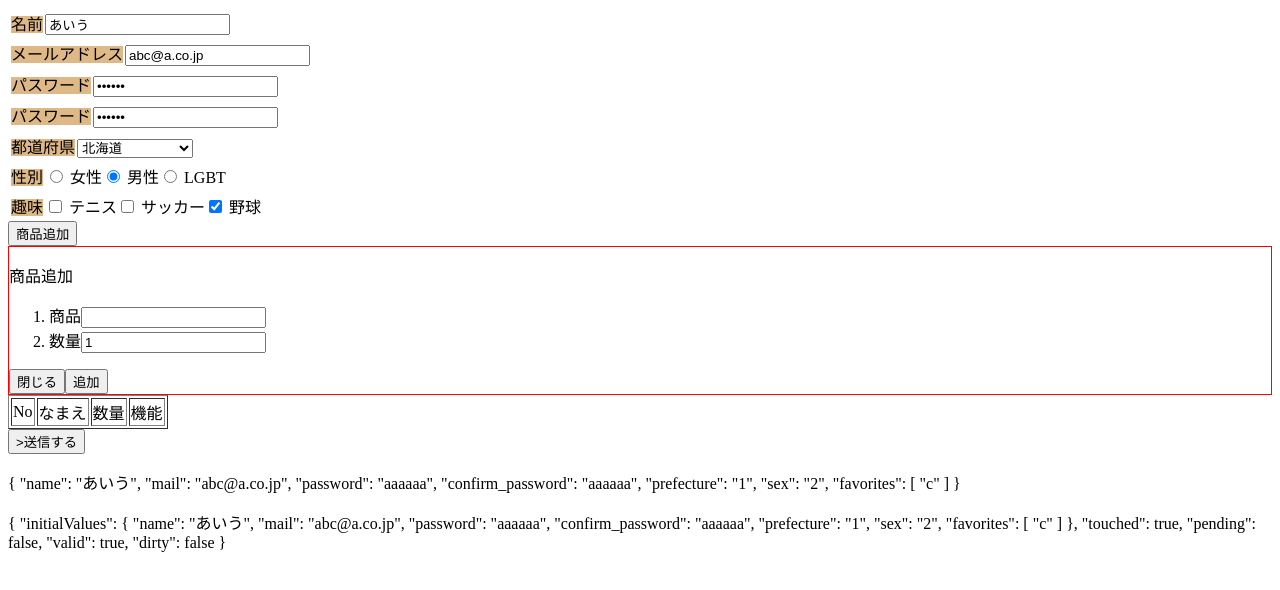
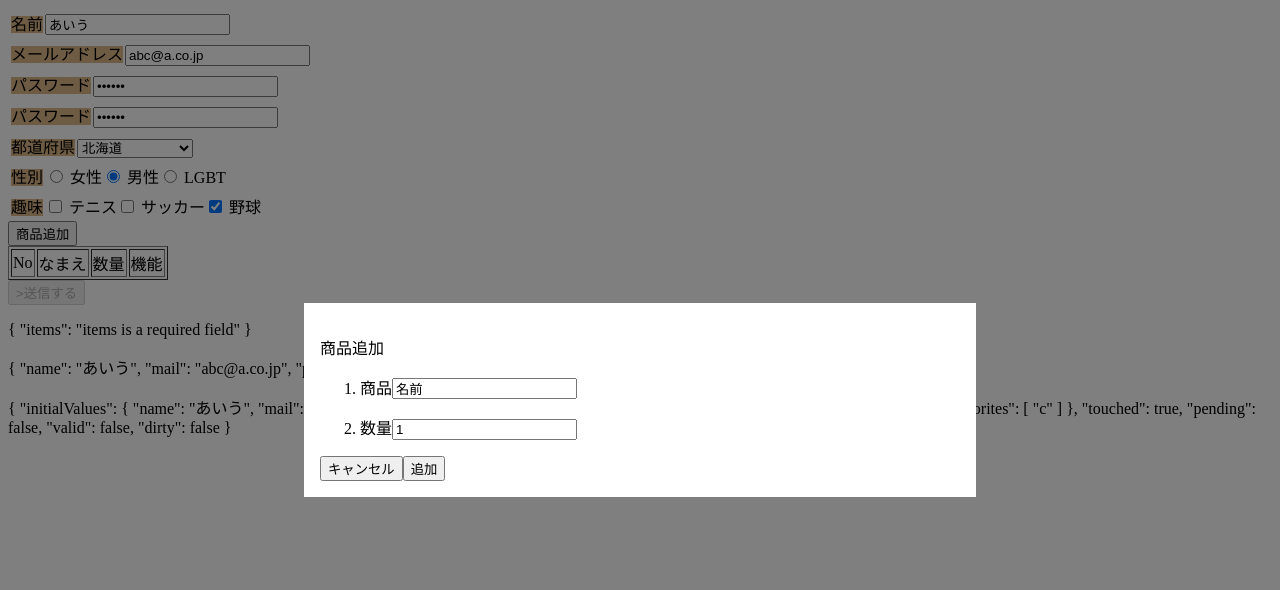
Before and after one commit to afurosan/vue-validation-form, a Vue app: page / in a window 1280 px wide. Both pictures are taken after a click on the button "商品追加". Shown: the top 590 px of the page. Built offline with nearby package versions, Linux system fonts and the light colour scheme.

Commit message:
今西アップ分(2/17)

```diff
--- a/src/components/templates/FormDetails.vue
+++ b/src/components/templates/FormDetails.vue
@@ -1,44 +1,68 @@
 <template>
-  <tr v-show="index!=0">
-    <td>{{ index }}</td>
-    <td>{{ item.name }}</td>
-    <td v-if="!isEdit">{{ item.quantity }}</td>
-    <td v-else><input type="number" :value="fs.quantity" @input="fs.quantity=$event.target.value"></td>
-    <td v-if="!isEdit"><button :disabled="isEdit" type="button" @click="isEdit=true">修正モード</button></td>
-    <td v-else><button :disabled="!isEdit" type="button" @click="correctNum($event, index)">修正登録</button>
-    <button type="button" @click="isEdit=false">キャンセル</button></td>
+  <tr>
+    <td>{{ index+1 }}</td>
+    <td>{{ item.value.name }}</td>
+    <td v-if="!item.value.isedit">{{ item.value.quantity }}</td>
+    <td v-else><input v-model="quantity" type="number" /></td>
+    <td v-if="!item.value.isedit">
+      <button type="button" @click="childremove(index)">削除</button>
+      <button :disabled="item.value.isedit" type="button" @click="childedit(item.value,1, index)">修正モード</button>
+    </td>
+    <td v-else>
+      <button :disabled="!meta.valid" type="button" @click="childupdate(item.value, quantity, index)">修正</button>
+      <button type="button" @click="childedit(item.value,0, index)">キャンセル</button>
+    </td>
   </tr>
 </template>
 
 <script lang="ts">
-import { ref, reactive } from 'vue'
+import {Field, useField, useForm} from "vee-validate";
+import * as Yup from 'yup';
+
 export default {
   name: "FormDetails",
   props:['item','key','index'],
 
 
   setup(props:any, context:any) {
-    const fs = reactive(props.item);
-    // const removeItem = (i:number) => {fs.user.splice(i,  1)};
-    //
-    // function correctItem(i: number){
-    //   context.emit('onDataSet',fs.user[i],i);
-    //   console.log(fs.user[i].name);
-    // }
-    const isEdit = ref(false);
+    // バリデーションルール
+    const schema = Yup.object({
+      quantity:Yup.number().required().min(3),  // とりあえず3以上
+    });
+    // 初期値
+    const formValues = {
+      quantity:props.item.value.quantity,
+    };
+    const { errors, meta } = useForm({
+      validationSchema:schema,
+      initialValues:formValues,
+    })
 
-    const correctNum = (event:any,i:number) => {
-      console.log(isEdit.value);
-      console.log(fs.quantity);
+    const { value:quantity } = useField('quantity' );
 
-      context.emit('update', fs, i);
-      isEdit.value = false;
+    // 削除
+    const childremove = (index: number) =>{
+      context.emit('cremove', index);
+    };
+    // 修正
+    const childupdate = (data: any, quantity: number, idx:number) =>{
+      console.log("childupdate");
+      context.emit('cupdate', data, quantity, idx);
+    };
+    // モードチェンジ
+    const childedit = (data:any, flg:number, idx:number) => {
+      // キャンセルのときは、修正前の値に戻す。他にやり方ありそう・・・
+      if (flg===0){ quantity.value = data.quantity }
+      context.emit('cedit', data, flg, idx)
     };
 
     return {
-      isEdit,
-      correctNum,
-      fs,
+      errors,
+      meta,
+      quantity,
+      childedit,
+      childremove,
+      childupdate,
     };
   },
 };
--- a/src/components/templates/FormValidate.vue
+++ b/src/components/templates/FormValidate.vue
@@ -25,28 +25,6 @@
         v-model="values.favorites"
     />
 
-<!--    <fieldset-->
-<!--      class="InputGroup"-->
-<!--      v-for="(field, idx) in fields"-->
-<!--      :key="field.key"-->
-<!--    >-->
-<!--      <legend>User #{{ idx }}</legend>-->
-<!--      <label :for="`name_${idx}`">Name</label>-->
-<!--      <Field :id="`name_${idx}`" :name="`users[${idx}].username`" />-->
-<!--      <p><ErrorMessage :name="`users[${idx}].username`" /></p>-->
-<!--      <label :for="`email_${idx}`">Email</label>-->
-<!--      <Field-->
-<!--        :id="`email_${idx}`"-->
-<!--        :name="`users[${idx}].useremail`"-->
-<!--        type="email"-->
-<!--      />-->
-<!--      <p><ErrorMessage :name="`users[${idx}].useremail`" /></p>-->
-<!--      <button type="button" @click="remove(idx)">x</button>-->
-<!--    </fieldset>-->
-<!--    <button type="button" @click="push({ useremail: '', username: '' })">-->
-<!--      Add User +</button-->
-<!--    ><br /><br />-->
-
   <button @click="openModal">商品追加</button>
   <popup-item v-show="showContent" @from-child="closeModal" @addDetail="addItem">
     商品追加
@@ -62,12 +40,15 @@
     </tr>
     </thead>
     <tbody>
-    <form-details  v-for="(item,index) in items" :item="item" :key="item.id" :index="index" @update="correctItem"></form-details>
+    <form-details  v-for="(item,idx) in items" :item="item" :key="item.key" :index="idx"
+                 @cupdate="updateData" @cremove="removeData" @cedit="editMode">
+    </form-details>
     </tbody>
   </table>
   <custom-button type="submit" :disabled="!meta.valid">
     >送信する</custom-button
   >
+        <p>{{ errors }}</p>
         <p>{{ values }}</p>
         <p>{{ meta }}</p>
   </form>
@@ -108,7 +89,6 @@ import CustomButton from "@/components/atoms/CustomButton.vue";
 
 import CustomMultiInput from "@/components/atoms/CustomMultiInput.vue"
 import FormDetails from "@/components/templates/FormDetails.vue";
-import FormDetails2 from "@/components/templates/FormDetails2.vue";
 import PopupItem from "@/components/templates/PopupItem.vue";
 export default defineComponent({
   name: "FormValidate",
@@ -125,7 +105,6 @@ export default defineComponent({
     // ErrorMessage,
     // Field,
     FormDetails,
-    // FormDetails2,
 
   },
   props: {},
@@ -208,35 +187,28 @@ export default defineComponent({
       prefecture: Yup.string().required(),
       sex: Yup.string().required(),
       favorites: Yup.array().required(),
-      users: Yup.array().of(
-        Yup.object({
-          username: Yup.string().required().label("name"),
-          useremail: Yup.string().email().required().label("email"),
-        })
-      ),
+      items: Yup
+          .array()
+          .required()
+          .min(1)
+          .of(
+              Yup.object({
+                name: Yup.string().required().label("名前"),
+                quantity: Yup.number().required().min(3).label("数量"),
+              })
+          ),
     });
 
-    // コンポーネント化した明細入力関連
-     const schema2 = Yup.object({
-        item_name: Yup.string().required('名前は入力必須です。'),
-        item_email: Yup.string().email('メール形式が不正です。').required('メールは入力必須です。'),
-     });
-
-    // //  初期値の設定
-    // const initialValues = {
-    //   users: [{ username: "", useremail: "" }],
-    // };
-
-    const { values, meta, handleSubmit } = useForm({
+    const { errors, values, meta, handleSubmit } = useForm({
       validationSchema: schema,
       // initialValues: initialValues,
     });
 
-    const { fields, push, remove } = useFieldArray("users");
+    const { fields: items, push, remove, update } = useFieldArray("items");
 
     const onSubmitClick = handleSubmit((v, { resetForm }) => {
       console.log(v);
-      // resetForm();
+      resetForm();
     });
 
    //  // vue2共通
@@ -272,15 +244,6 @@ export default defineComponent({
     // const email = ref('suzuki3@abc.co.jp')
     // const tel = ref('090-3333-3333')
 
-    // // コンポーネント化した明細入力関連
-    // const userItems = reactive({
-    //   item_name: "",
-    //   item_email: "",
-    //   user: [
-    //     { name: "鈴木一郎", email: "suzuki@abc.co.jp"},
-    //     { name: "佐藤二郎", email: "satou@abc.co.jp"},
-    //   ],
-    // });
 
     const errorMessage = ref("")
 
@@ -337,82 +300,35 @@ export default defineComponent({
       { id: "c", name: "野球" },
     ];
 
-    let midx=ref(-1);
-    let parentCorrectFlg=ref(0);
-    // function dataSet(data: any, i: number){
-    //   // console.log(data);
-    //   // 修正用データセット
-    //   userItems.item_name=data.name;
-    //   userItems.item_email=data.email;
-    //   midx.value=i; // 明細idxセット
-    //   parentCorrectFlg.value=1;
-    //   // console.log('idx:' + midx.value);
-    //   // console.log('flg:' + data.modifyFlg);
-    // }
-    // function correctuser(){
-    //   //連想配列の追加
-    //   errorMessage.value="";
-    //   schema2.validate(userItems).then( v => {
-    //     console.log('then',v);
-    //     let item = { name: userItems.item_name, email: userItems.item_email };
-    //     console.log('idx2:' + midx.value);
-    //     userItems.user.splice(midx.value,1, item);
-    //     userItems.item_name = "";
-    //     userItems.item_email = "";
-    //     parentCorrectFlg.value=0;
-    //   })
-    //       .catch(error => {
-    //         console.log('catch',error.errors);
-    //         console.log('catch1', !Object.keys(userItems['user']).length);
-    //         errorMessage.value=error.errors[0];
-    //       });
-    // }
-    // function canceluser(){
-    //   userItems.item_name="";
-    //   userItems.item_email="";
-    //   parentCorrectFlg.value=0;
-    // }
-    // const users = reactive([
-    //   {id:1, name:"鈴木一郎", email:"suzuki@abc.co.jp"},
-    //   {id:2, name:"佐藤二郎", email:"satou@abc.co.jp"},
-    // ]);
-    // function corUser(data:any,i:number){
-    //   console.log(data);
-    //   // users[i].name=data.name;
-    //   // users[i].email=data.email;
-    // }
+    const showContent=ref(false);
 
-    const showContent=ref(false);
-    const items=ref([{
-      id :{
-        type:Number,
-        default:0,
-      },
-      name:{
-        type:String,
-        default:'',
-      },
-      quantity:{
-        type:Number,
-        default:1,
-      },
-    }]);
+    const updateData = (item: any, quantity: number, idx: number) => {
+      console.log("updateData");
+      console.log(values);
+      // let upd={name:values.name, email:values.email};
+      let upitem={id:item.id, name:item.name, quantity:quantity, isedit:false};
+      update(idx, upitem);
+      console.log("updateData success");
+    };
+
+    const removeData = (idx: number) =>{
+      remove(idx);
+    };
+
+    const editMode = (item: any, flg: number, idx: number) => {
+      let upitem={id:item.id, name:item.name, quantity:item.quantity,
+        isedit:(flg===0 ? false: true)};
+      update(idx, upitem);
+    };
 
     const openModal = () => showContent.value = true;
     const closeModal = () => showContent.value = false;
     const addItem = (value:any) =>{
-      console.log('addItem');
-      // console.log(value);
-      items.value.push(value);
-    };
-    const correctItem = (data:any, i:number) =>{
-      console.log('corItem');
-      console.log(data);
-      items.value[i].quantity=data.quantity;
-      console.log(items.value);
+      push(value);
     };
 
     return {
+      errors,
       ccArray,
       prefecture,
       sex,
@@ -421,32 +337,17 @@ export default defineComponent({
       schema,
       values,
       meta,
-      fields,
+      items,
       push,
       remove,
-      // details,
-      // addItem,
-      // removeItem,
-      // name,
-      // email,
-      // tel,
-      // userItems,
-      // adduser,
-      schema2,
+      updateData,
+      editMode,
+      removeData,
       errorMessage,
-      // dataSet,
-      midx,
-      parentCorrectFlg,
-      // correctuser,
-      // canceluser,
-      // users,
-      // corUser,
       showContent,
       openModal,
       closeModal,
       addItem,
-      correctItem,
-      items,
     };
   },
 });
--- a/src/components/templates/PopupItem.vue
+++ b/src/components/templates/PopupItem.vue
@@ -1,71 +1,104 @@
 <template>
-  <div class="popup" @click="clickEvent">
-    <div @click="stopEvent">
+  <form @submit.prevent="onSubmit">
+    <div id="overlay" @click="clickEvent">
+      <div id="content" @click="stopEvent">
         <p><slot></slot></p>
         <ol>
           <li>
             <label for="item">商品</label>
-          <input id="item" type="text" v-model="itemname">
+            <input id="item" type="text" v-model="name" />
+            <p>{{ errors.name }}</p>
           </li>
           <li>
             <label for="count">数量</label>
-          <input id="count" type="number" v-model="itemquantity">
+            <input id="count" type="number" v-model="quantity">
+            <p>{{ errors.quantity }}</p>
           </li>
         </ol>
-      <button @click="clickEvent" type="button">閉じる</button>
-      <button @click="addEvent" type="button">追加</button>
+        <button @click="clickEvent" type="button">キャンセル</button>
+        <button type="submit" :disabled="!meta.valid">追加</button>
       </div>
     </div>
+  </form>
 </template>
 
 <script type="ts">
+import {useField, useForm} from 'vee-validate';
+import * as Yup from 'yup';
 import {ref} from 'vue';
 export default {
   name: "PopupItem",
-  // methods :{
-  //   clickEvent: function(){
-  //     this.$emit('from-child')
-  //   },
-  //   stopEvent: function(){
-  //     event.stopPropagation()
-  //   },
-  //   testfunc(){
-  //
-  //   }
-  // },
 
   setup(props,context){
+    // 順番も大事。先にuseField持ってきたら機能しなかった
+    const schema = Yup.object({
+      name:Yup.string().required("必須入力です"),
+      quantity:Yup.number().required("必須入力です").min(1,"1以上を入力してください"),
+    });
+    // 初期値
+    const formValues = {
+      name:'名前',
+      quantity:1,
+      isedit:false,
+    };
+    const { errors, meta, handleSubmit, isSubmitting } = useForm({
+      validationSchema:schema,
+      initialValues:formValues,
+    })
+    const onSubmit = handleSubmit((values, { resetForm }) => {
+      console.log("submit");
+      console.log(values);
+      let detail={name:name.value, quantity:quantity.value};
+      context.emit('addDetail',detail);
+      context.emit('from-child');
+      resetForm();
+    });
+    const { value: name } = useField('name');
+    const { value: quantity, handleChange } = useField('quantity');
+    const { value: isedit } = useField('isedit')
+
     const stopEvent = () => event.stopPropagation();
     const clickEvent = () => {
       context.emit('from-child');
     }
-    const addEvent = () => {
-      let detail={name:itemname.value, quantity:itemquantity.value};
-      // console.log(detail);
-      context.emit('addDetail',detail);
-      context.emit('from-child');
-      itemname.value='';
-      itemquantity.value=1;
-    }
-    console.log('1');
 
-    const itemname=ref('');
-    const itemquantity=ref(1);
     return{
+      errors,
+      meta,
+      onSubmit,
       stopEvent,
       clickEvent,
-      addEvent,
-      itemname,
-      itemquantity,
+      name,
+      quantity,
+      isedit,
     }
   }
 }
 </script>
 
 <style scoped>
-.popup{
-  border-style: solid;
-  border-width: 1px;
-  border-color: #FF0000;
+#overlay{
+  /* 要素を重ねた時の順番 */
+  z-index:1;
+
+  /* 画面全体を覆う設定 */
+  position:fixed;
+  top:0;
+  left:0;
+  width:100%;
+  height:100%;
+  background-color:rgba(0,0,0,0.5);
+
+  /* 画面の中央に要素を表示させる設定 */
+  display: flex;
+  align-items: center;
+  justify-content: center;
+
+}
+#content{
+  z-index:2;
+  width:50%;
+  padding: 1em;
+  background:#fff;
 }
 </style>
```
Lines whose indentation alone changed are shown as unchanged.
